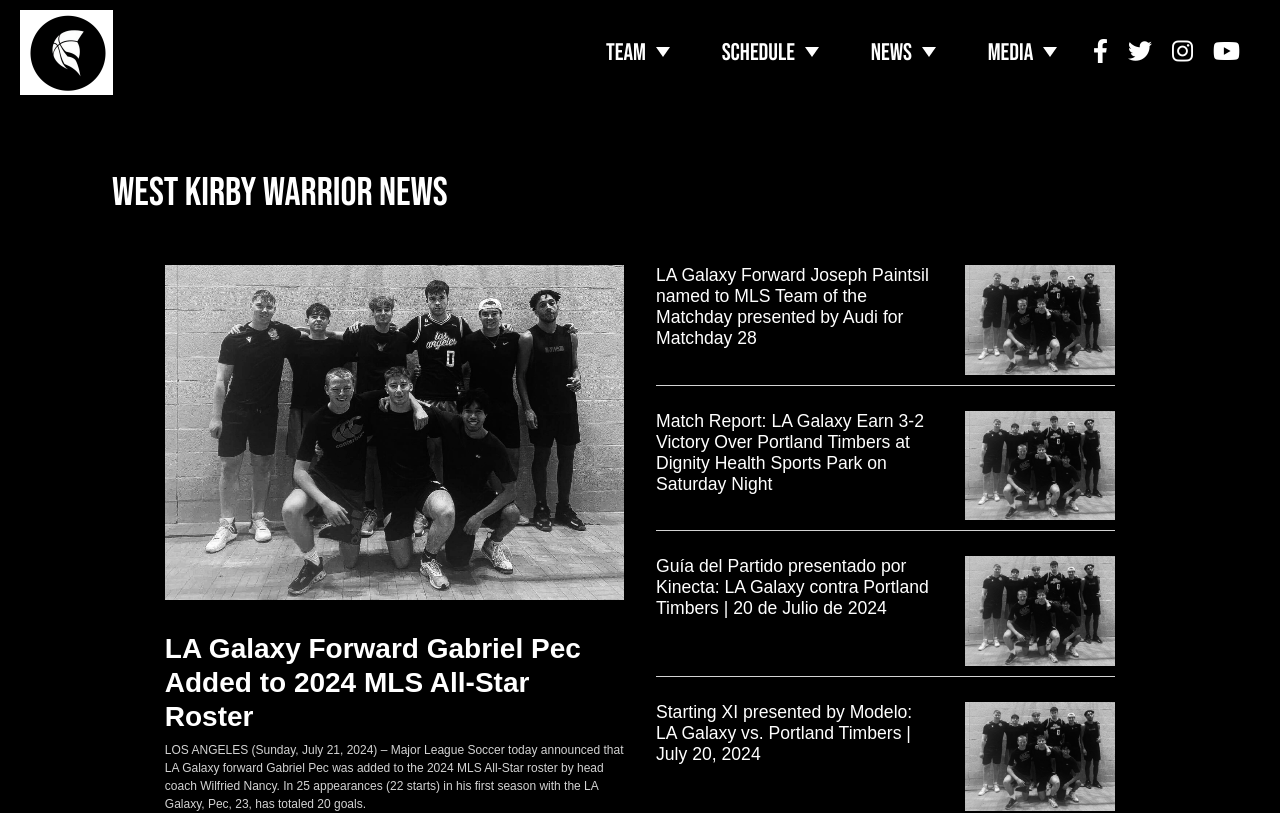
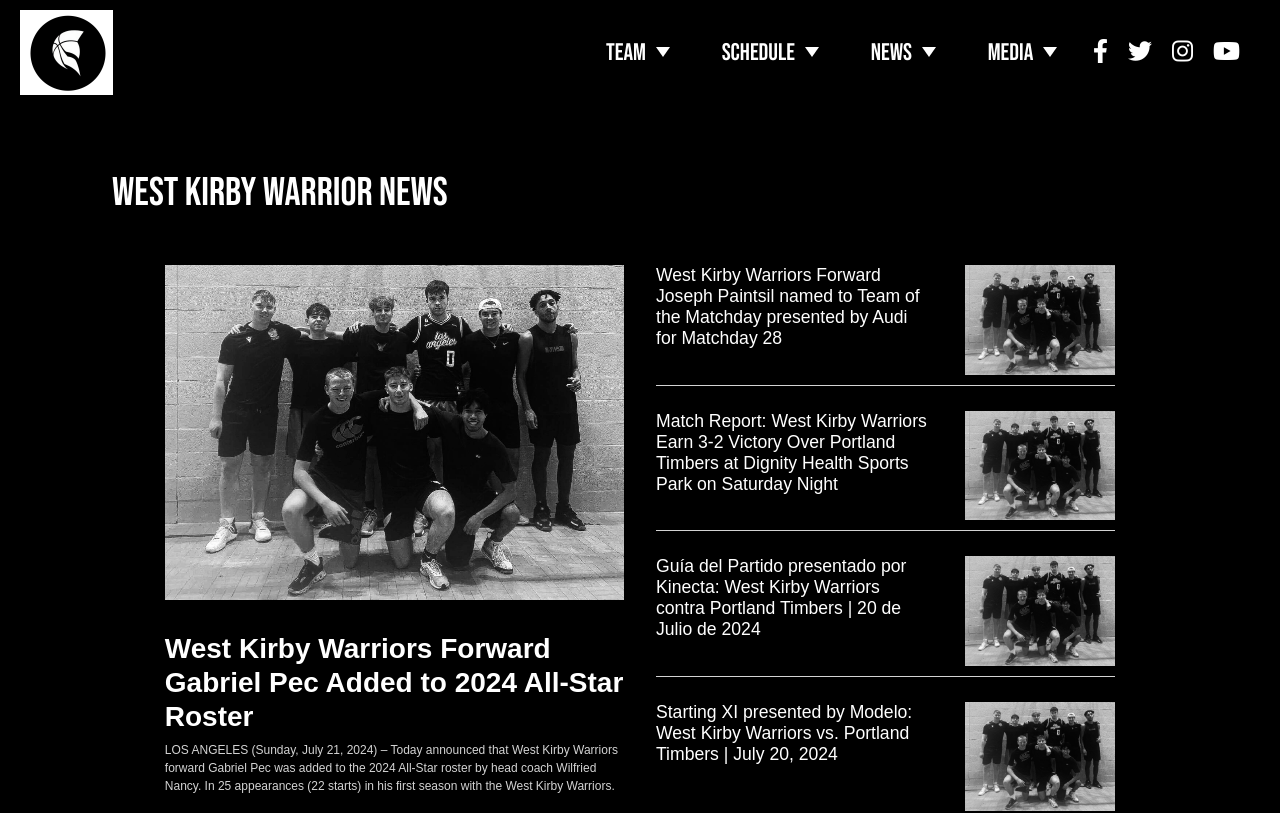
Before and after one commit to Joseph-Rhodes/wkwarriors.github.io, a React (Create React App) app in the folder wkwarriors-website/: page /news in a window 1280 px wide. Shown: the top 813 px of the page. Built offline with nearby package versions, Linux system fonts and the light colour scheme.

Commit message:
photo udpate

```diff
--- a/wkwarriors-website/src/Components/LatestNews/LatestNewsPage.js
+++ b/wkwarriors-website/src/Components/LatestNews/LatestNewsPage.js
@@ -5,42 +5,42 @@
 
 const newsData = [
   {
-    title: "LA Galaxy Forward Gabriel Pec Added to 2024 MLS All-Star Roster",
+    title: "West Kirby Warriors Forward Gabriel Pec Added to 2024 All-Star Roster",
     imageUrl: "../../Images/teamPhoto.png",
     path: "article1",
   },
   {
-    title: "LA Galaxy Forward Gabriel Pec Added to 2024 MLS All-Star Roster",
+    title: "West Kirby Warriors Forward Gabriel Pec Added to 2024 All-Star Roster",
     imageUrl: "../../Images/teamPhoto.png",
     path: "article2",
   },
   {
-    title: "LA Galaxy Forward Gabriel Pec Added to 2024 MLS All-Star Roster",
+    title: "West Kirby Warriors Forward Gabriel Pec Added to 2024 All-Star Roster",
     imageUrl: "../../Images/teamPhoto.png",
     path: "article3",
   },
   {
-    title: "LA Galaxy Forward Joseph Paintsil named to MLS Team of the Matchday presented by Audi for Matchday 28",
+    title: "West Kirby Warriors Forward Joseph Paintsil named to Team of the Matchday presented by Audi for Matchday 28",
     imageUrl: "../../Images/DSCF0001.JPG",
     path: "article4",
   },
   {
-    title: "LA Galaxy Forward Joseph Paintsil named to MLS Team of the Matchday presented by Audi for Matchday 28",
+    title: "West Kirby Warriors Forward Joseph Paintsil named to Team of the Matchday presented by Audi for Matchday 28",
     imageUrl: "../../Images/DSCF0001.JPG",
     path: "article5",
   },
   {
-    title: "LA Galaxy Forward Joseph Paintsil named to MLS Team of the Matchday presented by Audi for Matchday 28",
+    title: "West Kirby Warriors Forward Joseph Paintsil named to Team of the Matchday presented by Audi for Matchday 28",
     imageUrl: "../../Images/DSCF0001.JPG",
     path: "article6",
   },
   {
-    title: "Match Report: LA Galaxy Earn 3-2 Victory Over Portland Timbers at Dignity Health Sports Park on Saturday Night",
+    title: "Match Report: West Kirby Warriors Earn 3-2 Victory Over Portland Timbers at Dignity Health Sports Park on Saturday Night",
     imageUrl: "../../Images/DSCF0001.JPG",
     path: "article7",
   },
   {
-    title: "Match Report: LA Galaxy Earn 3-2 Victory Over Portland Timbers at Dignity Health Sports Park on Saturday Night",
+    title: "Match Report: West Kirby Warriors Earn 3-2 Victory Over Portland Timbers at Dignity Health Sports Park on Saturday Night",
     imageUrl: "../../Images/DSCF0001.JPG",
     path: "article8",
   },
--- a/wkwarriors-website/src/Components/News/NewsPage.js
+++ b/wkwarriors-website/src/Components/News/NewsPage.js
@@ -14,15 +14,14 @@
           <Link to="../latest-news/article1" className="main-news-link">
             <img src="../../Images/teamPhoto.png" alt="main-news-img" />
             <h2>
-              LA Galaxy Forward Gabriel Pec Added to 2024 MLS All-Star Roster
+              West Kirby Warriors Forward Gabriel Pec Added to 2024 All-Star Roster
             </h2>
           </Link>
           <p>
-            LOS ANGELES (Sunday, July 21, 2024) – Major League Soccer today
-            announced that LA Galaxy forward Gabriel Pec was added to the 2024
-            MLS All-Star roster by head coach Wilfried Nancy. In 25 appearances
-            (22 starts) in his first season with the LA Galaxy, Pec, 23, has
-            totaled 20 goals.
+            LOS ANGELES (Sunday, July 21, 2024) – Today
+            announced that West Kirby Warriors forward Gabriel Pec was added to the 2024
+            All-Star roster by head coach Wilfried Nancy. In 25 appearances
+            (22 starts) in his first season with the West Kirby Warriors.
           </p>
         </div>
 
@@ -31,7 +30,7 @@
             <div className="article-content">
               <Link to="../latest-news/article2" className="supplement-article-link">
                 <h3>
-                  LA Galaxy Forward Joseph Paintsil named to MLS Team of the
+                  West Kirby Warriors Forward Joseph Paintsil named to Team of the
                   Matchday presented by Audi for Matchday 28
                 </h3>
               </Link>
@@ -46,7 +45,7 @@
             <div className="article-content">
               <Link to="../latest-news/article3" className="supplement-article-link">
                 <h3>
-                  Match Report: LA Galaxy Earn 3-2 Victory Over Portland Timbers at
+                  Match Report: West Kirby Warriors Earn 3-2 Victory Over Portland Timbers at
                   Dignity Health Sports Park on Saturday Night
                 </h3>
               </Link>
@@ -61,7 +60,7 @@
             <div className="article-content">
               <Link to="../latest-news/article4" className="supplement-article-link">
                 <h3>
-                  Guía del Partido presentado por Kinecta: LA Galaxy contra Portland
+                  Guía del Partido presentado por Kinecta: West Kirby Warriors contra Portland
                   Timbers | 20 de Julio de 2024
                 </h3>
               </Link>
@@ -76,7 +75,7 @@
             <div className="article-content">
               <Link to="../latest-news/article5" className="supplement-article-link">
                 <h3>
-                  Starting XI presented by Modelo: LA Galaxy vs. Portland Timbers |
+                  Starting XI presented by Modelo: West Kirby Warriors vs. Portland Timbers |
                   July 20, 2024
                 </h3>
               </Link>
--- a/wkwarriors-website/src/Components/Photos/GalleryData.js
+++ b/wkwarriors-website/src/Components/Photos/GalleryData.js
@@ -2,15 +2,15 @@
 const galleries = [
   {
     id: 1,
-    title: 'Gallery 1',
+    title: 'Highlights from Game whatever',
     coverPhoto: '../../Images/DSCF0001.JPG',
-    photos: ['../../Images/teamPhoto.png', '../../Images/IMG_2678.JPG'],
+    photos: ['../../Images/teamPhoto.png', '../../Images/IMG_2678.JPG', '../../Images/DSCF0001.JPG', '../../Images/DSCF0003.JPG'],
   },
   {
     id: 2,
-    title: 'Gallery 2',
+    title: 'Highlights of Player 1',
     coverPhoto: '../../Images/DSCF0003.JPG',
-    photos: ['../../Images/teamPhoto.png', '../../Images/DSCF0002.JPG'],
+    photos: ['../../Images/teamPhoto.png', '../../Images/DSCF0002.JPG', '../../Images/DSCF0001.JPG', '../../Images/DSCF0003.JPG'],
   },
   // Add more galleries as needed
 ];
--- a/wkwarriors-website/src/Components/Photos/GalleryPage.css
+++ b/wkwarriors-website/src/Components/Photos/GalleryPage.css
@@ -24,6 +24,7 @@
   margin-bottom: 10px;
   height: 700px; /* Fixed height */
 }
+
 
 .gallery-image-container {
   max-width: 800px;
--- a/wkwarriors-website/src/Components/Photos/PhotosPage.css
+++ b/wkwarriors-website/src/Components/Photos/PhotosPage.css
@@ -27,6 +27,10 @@
   justify-content: center;
 }
 
+.gallery-cards-container h2{
+  font-size: 1.3rem;
+}
+
 .gallery-card {
   display: flex;
   flex-direction: column;
```
